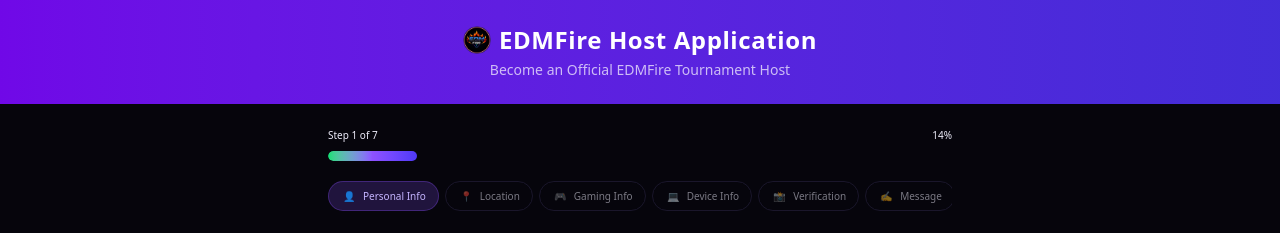
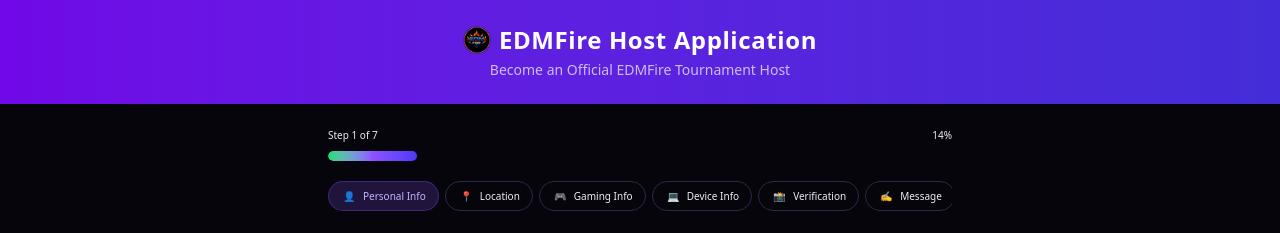
Before and after one commit to vijaysingh3/edmfire-host-panel, a Next.js app: page /apply in a window 1280 px wide. Shown: the top 233 px of the page. Built offline with nearby package versions, Linux system fonts and the light colour scheme; no server answers.

Commit message:
Apply page: enable all step buttons for preview, validation only on submit

```diff
--- a/src/app/apply/page.tsx
+++ b/src/app/apply/page.tsx
@@ -222,13 +222,9 @@
     if (step > 1) setStep(step - 1);
   };
 
-  // step click handler — only allow completed steps or current step
+  // step click handler — allow all steps for preview, validation only on apply
   const handleStepClick = (targetStep: number) => {
-    if (completedSteps.has(targetStep) || targetStep === step) {
-      setStep(targetStep);
-    } else {
-      toast.info(`Complete Step ${step} first`, { description: 'Please fill all required fields to proceed.' });
-    }
+    setStep(targetStep);
   };
 
   const validateCurrentStep = (): boolean => {
@@ -699,10 +695,9 @@
               <button
                 key={i}
                 onClick={() => handleStepClick(stepNum)}
-                disabled={isFuture}
-                className={`flex items-center gap-1.5 px-3 py-1.5 rounded-full text-[10px] font-medium whitespace-nowrap shrink-0 transition-all ${
+                className={`flex items-center gap-1.5 px-3 py-1.5 rounded-full text-[10px] font-medium whitespace-nowrap shrink-0 transition-all cursor-pointer ${
                   isFuture
-                    ? 'bg-[oklch(0.18,0.04,290)] text-[oklch(0.35,0.04,290)] border border-[oklch(0.22,0.05,290)] cursor-not-allowed opacity-50'
+                    ? 'bg-[oklch(0.18,0.04,290)] text-[oklch(0.45,0.04,290)] border border-[oklch(0.28,0.05,290)] hover:border-[oklch(0.35,0.06,290)] hover:text-[oklch(0.55,0.04,290)]'
                     : isCurrent
                     ? 'bg-violet-500/20 text-violet-300 border border-violet-500/30'
                     : 'bg-green-500/10 text-green-400 border border-green-500/20'
```
